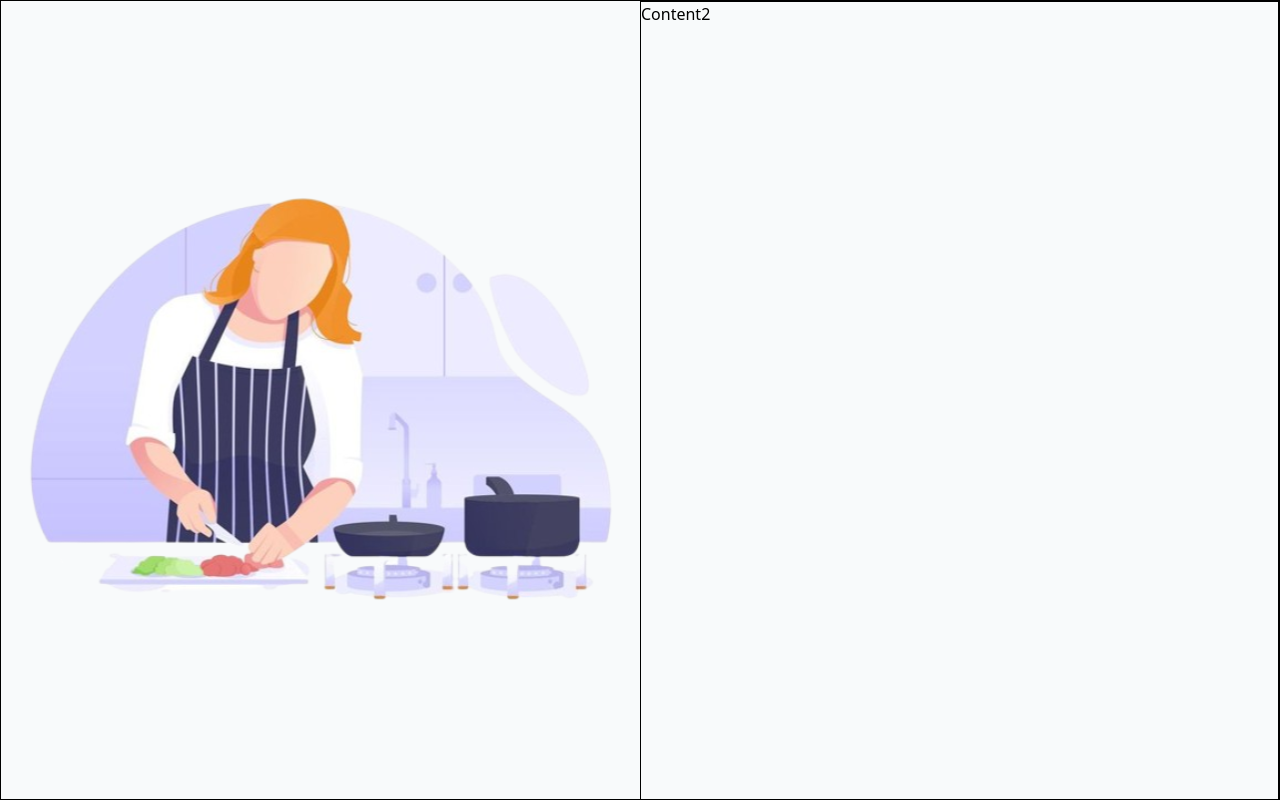
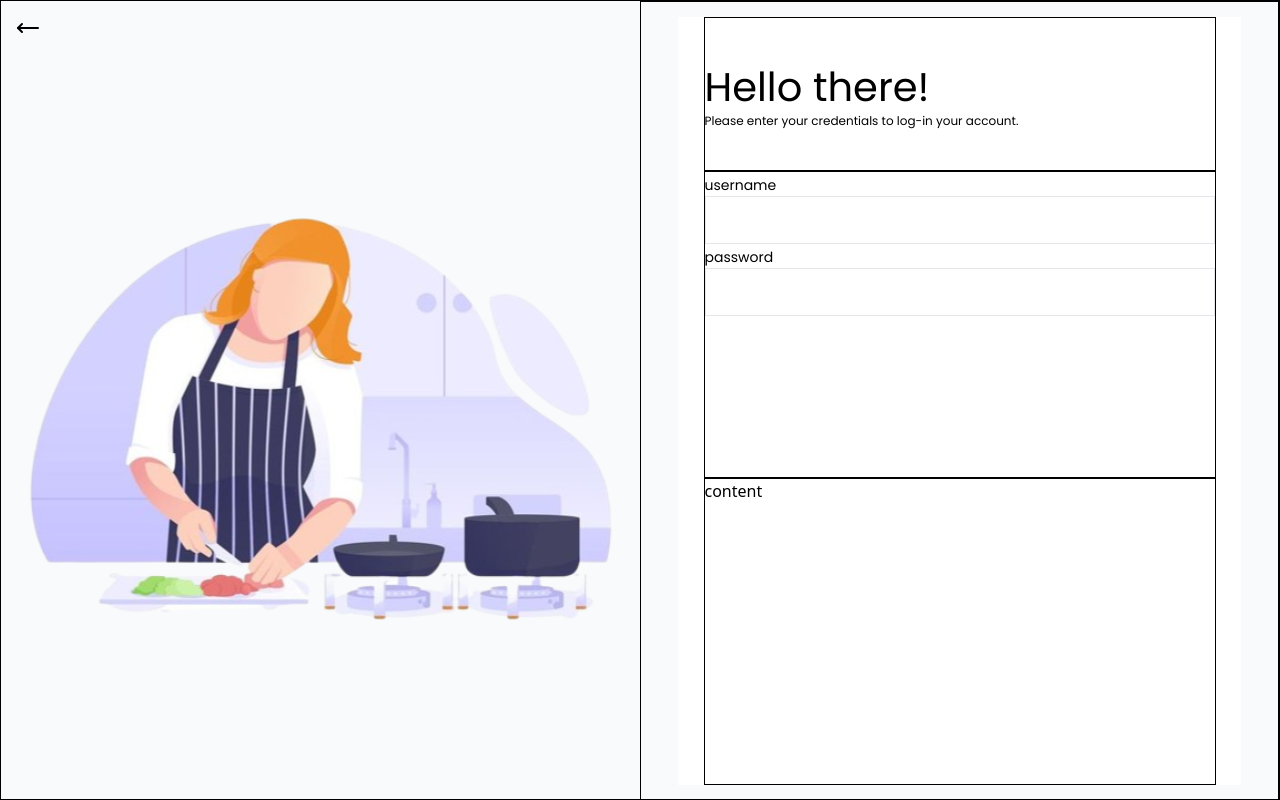
Before and after one commit to Fourthhy/free-lunch-eligibility-check, a React (Vite) app: page /admin_login in a window 1280 px wide. Built offline with nearby package versions, Linux system fonts and the light colour scheme.

Commit message:
Implementation: Admin Login Page

```diff
--- a/src/pages/admin/AdminLogin.jsx
+++ b/src/pages/admin/AdminLogin.jsx
@@ -1,14 +1,43 @@
+import { MoveLeft } from "lucide-react"
+
 export default function AdminLogin() {
     return (
         <>
             <div className="bg-[#F8FAFB] w-screen h-screen border-black border-[1px]">
                 <div className="grid grid-cols-2 grid-rows-1 h-[100vh]">
-                    <div className="">
-                        <div className="flex justify-center items-center h-full">
+                    <div>
+                        <div className="h-[60px]">
+                            <MoveLeft className="m-[15px]" />
+                        </div>
+                        <div className="flex justify-center items-center h-[90vh]">
                             <img src="/Login_Illustration_1.svg" alt="login illustration" />
                         </div>
                     </div>
-                    <div className="border-[1px] border-black">Content2</div>
+                    <div className="border-[1px] border-black w-full h-full">
+                        <div className="flex justify-center items-center h-full">
+                            <div className="bg-[#ffffff] w-[44vw] h-[96vh]">
+                                <div className="h-[100%]">
+                                    <div className="h-[100%] mx-[2vw]">
+                                        <div className="border-[1px] border-black h-[20%]">
+                                            <div className="flex justify-center items-start flex-col h-[100%]">
+                                                <span className="font-Poppins text-[40px]">Hello there! <br /></span>
+                                                <span className="font-Poppins text-[12px] mt-[-5px]">Please enter your credentials to log-in your account. </span>
+                                            </div>
+                                        </div>
+                                        <div className="border-[1px] border-black h-[40%]">
+                                            <div className="h-[100%]">
+                                                <span className="font-Poppins text-[14px]">username</span>
+                                                <input type="text" className="w-[100%] h-[6vh] border-[1px]" />
+                                                <span className="font-Poppins text-[14px]">password</span>
+                                                <input type="password" className="w-[100%] h-[6vh] border-[1px]" />
+                                            </div>
+                                        </div>
+                                        <div className="border-[1px] border-black h-[40%]">content</div>
+                                    </div>
+                                </div>
+                            </div>
+                        </div>
+                    </div>
                 </div>
             </div>
         </>
```
